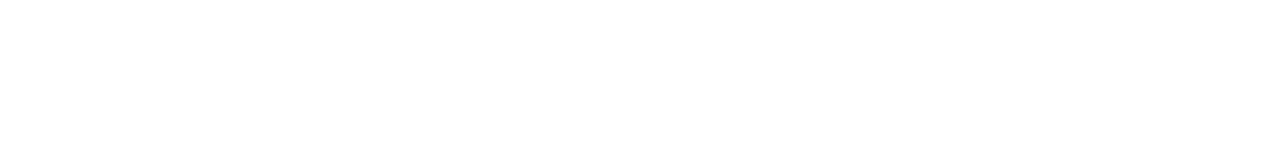
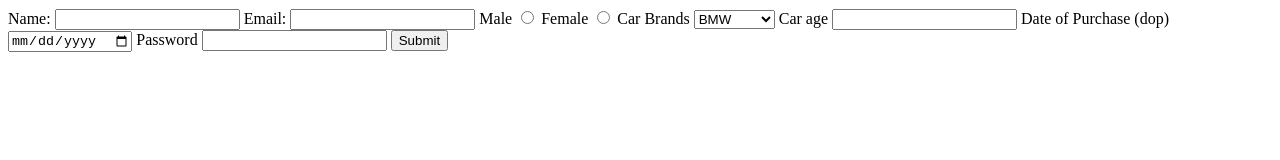
Before and after one commit to acciojob/car-insurance-form-Datta-070, a website: page main.html in a window 1280 px wide. Drawn offline with Linux system fonts and the light colour scheme.

Commit message:
created a submission

```diff
--- a/main.html
+++ b/main.html
@@ -8,6 +8,28 @@
 
 <body>
 	<!-- the entire body must be written by student -->
+	<form method="post">
+		<label for="name">Name:</label>
+		<input type="text" id="name" required>
+		<label for="email">Email:</label>
+		<input type="email" id="email" required>
+		<label for="gender_m">Male</label>
+		<input type="radio" id="gender_m" name="gender" required>
+		<label for="gender_f">Female</label>
+		<input type="radio" id="gender_f" name="gender" required>
+		<label for="cars">Car Brands</label>
+		<select id="cars">
+			<option value="BMW">BMW</option>
+			<option value="Audi">Audi</option>
+			<option value="Mercedez">Mercedez</option>
+		</select>
+		<label for="carage">Car age</label>
+		<input type="number" id="carage" required>
+		<label for="dop">Date of Purchase (dop)</label>
+		<input type="date" id="dop" required>
+		<label for="password">Password</label>
+		<input type="password" id="password" required>
+		<button type="submit">Submit</button>
     <script type="text/javascript" src="./script.js">
 </script>
 
```
